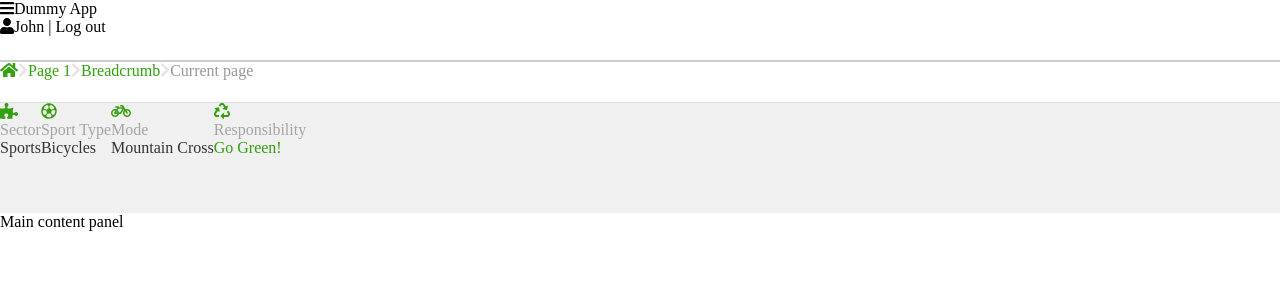
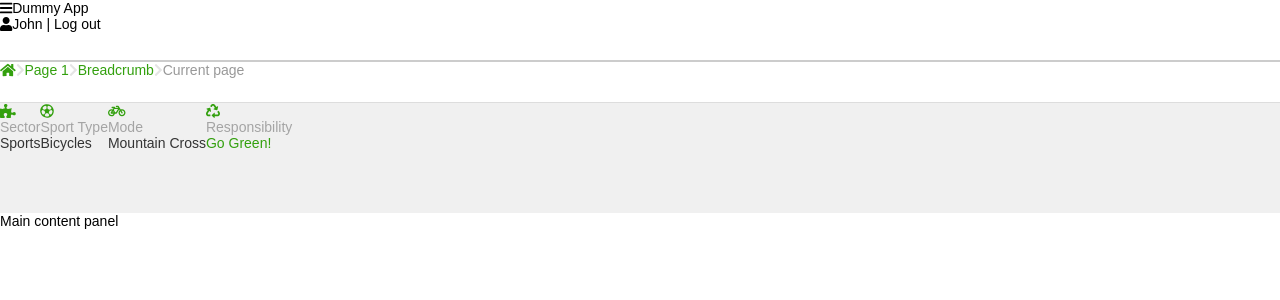
Before and after one commit to laxa88/app-test-panda, a React app: page / in a window 1280 px wide. Shown: the top 300 px of the page. Built offline with nearby package versions, Linux system fonts and the light colour scheme.

Commit message:
Add global font styles

```diff
--- a/src/index.css
+++ b/src/index.css
@@ -1,3 +1,5 @@
 body {
   margin: 0;
+  font-family: sans-serif;
+  font-size: 14px;
 }
```
